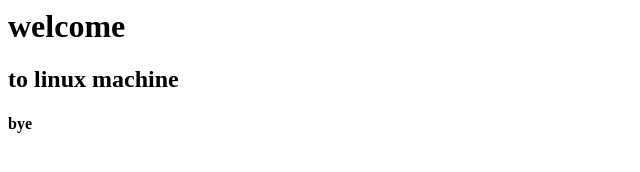
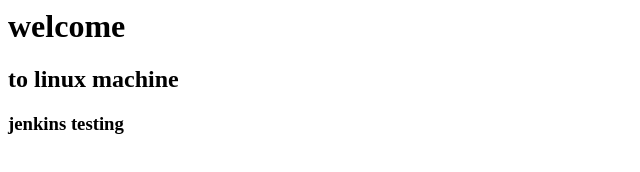
Before and after one commit to earun004/Session_aws, a plain HTML site: page index.html in a window 1280 px wide. Shown: the whole page, without its empty margins (0-640 px from the left). Drawn offline with Linux system fonts and the light colour scheme.

Commit message:
Third commit

```diff
--- a/index.html
+++ b/index.html
@@ -1,3 +1,3 @@
 <h1> welcome </h1>
 <h2> to linux machine </h2>
-<h4> bye </h4>
+<h3> jenkins testing</h3>
```
